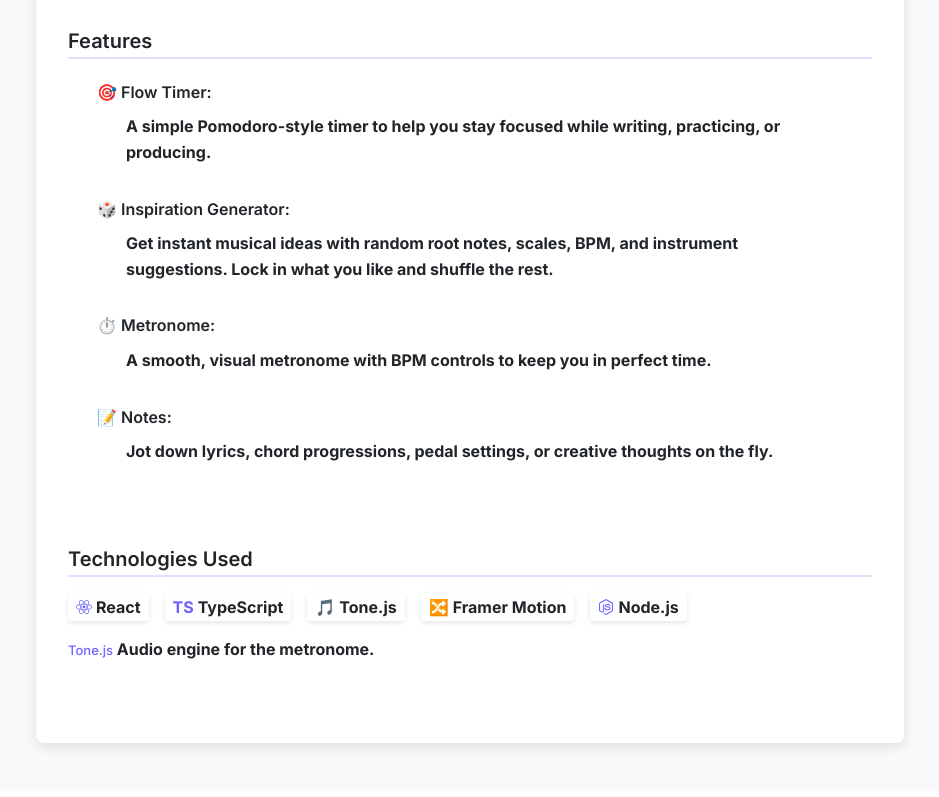
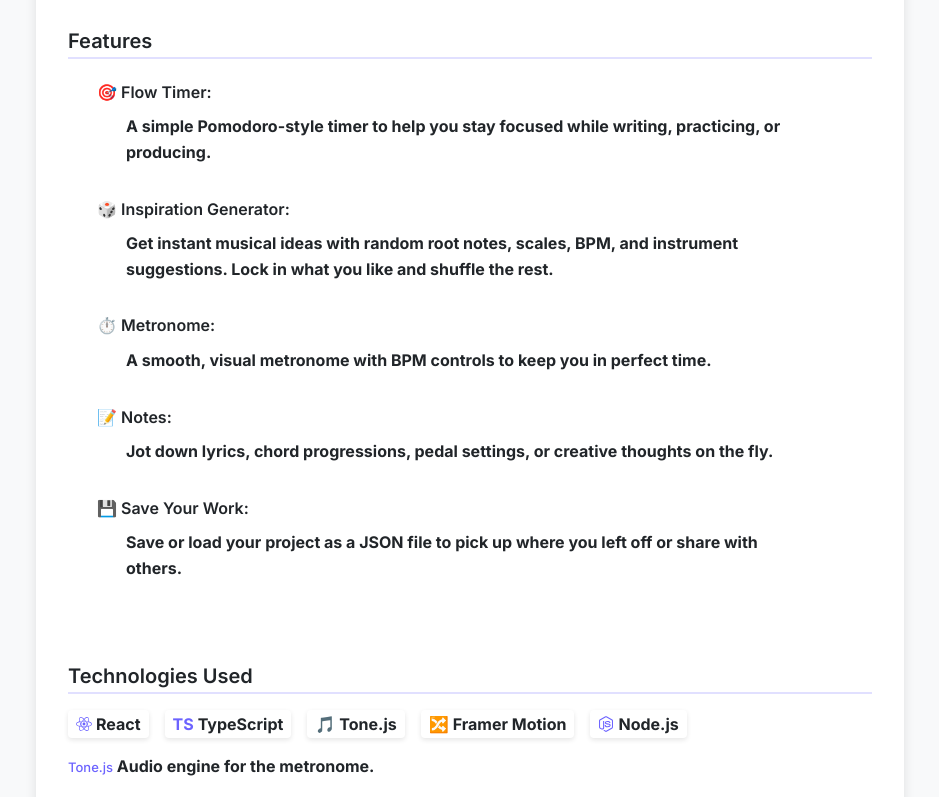
Before and after one commit to fxcircus/music-tools-studio, a React (Create React App) app: page /about in a window 1280 px wide. Shown: the part 394-1191 px from the top of the page, without its empty margins (170-1109 px from the left). Built offline with nearby package versions, Linux system fonts and the light colour scheme.

Commit message:
Add export/import functionality description to README and About page

```diff
--- a/src/pages/About/About.tsx
+++ b/src/pages/About/About.tsx
@@ -172,6 +172,12 @@ const AboutPage = () => {
                 <ListItem>Jot down lyrics, chord progressions, pedal settings, or creative thoughts on the fly.</ListItem>
               </NestedList>
             </ListItem>
+            <ListItem>
+              <Strong>💾 Save Your Work:</Strong>
+              <NestedList>
+                <ListItem>Save or load your project as a JSON file to pick up where you left off or share with others.</ListItem>
+              </NestedList>
+            </ListItem>
           </List>
         </Section>
 
```
Also changed, not shown: public/logo_2025.png (added), 1 other file (tests, documents, lock files or other folders).
